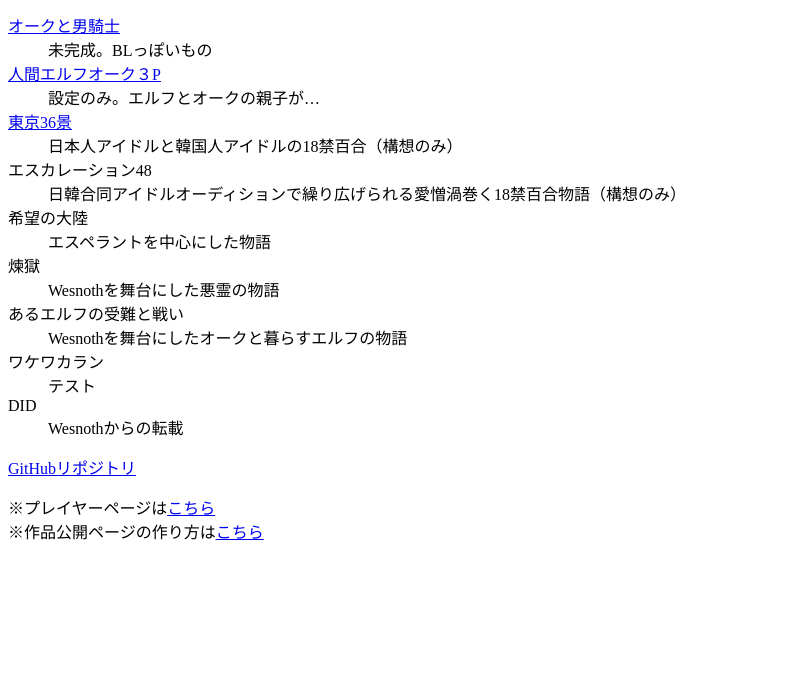
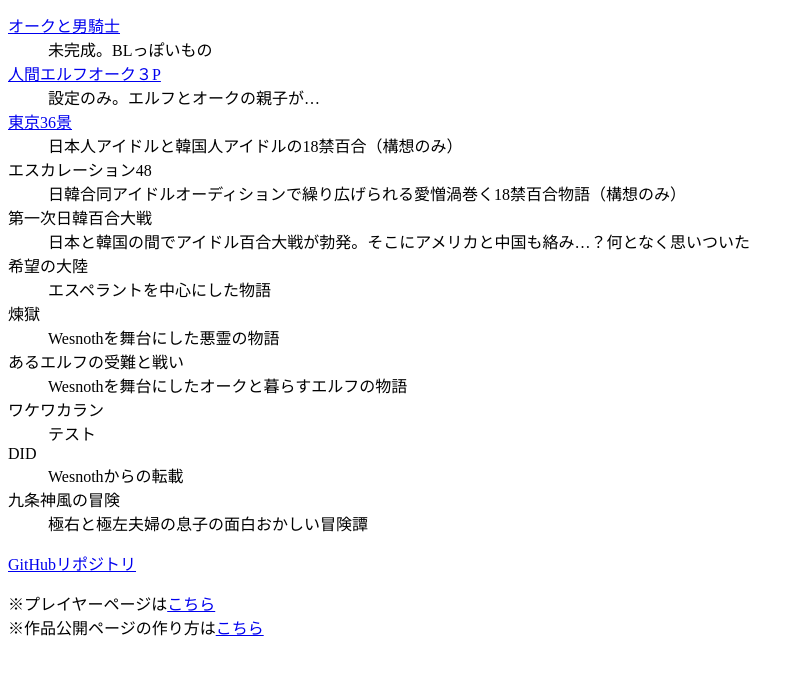
Before and after one commit to nandaka-furari/opennovel-products, a plain HTML site: page index.html in a window 1280 px wide. Shown: the part 116-790 px from the top of the page, without its empty margins (0-804 px from the left). Drawn offline with Linux system fonts and the light colour scheme.

Commit message:
作品の追加とトップの編集

```diff
--- a/index.html
+++ b/index.html
@@ -42,6 +42,8 @@ http://creativecommons.org/publicdomain/zero/1.0
 <dd>日本人アイドルと韓国人アイドルの18禁百合（構想のみ）</dd>
 <dt>エスカレーション48</dt>
 <dd>日韓合同アイドルオーディションで繰り広げられる愛憎渦巻く18禁百合物語（構想のみ）</dd>
+<dt>第一次日韓百合大戦</dt>
+<dd>日本と韓国の間でアイドル百合大戦が勃発。そこにアメリカと中国も絡み…？何となく思いついた</dd>
 <dt>希望の大陸</dt>
 <dd>エスペラントを中心にした物語</dd>
 <dt>煉獄</dt>
@@ -52,6 +54,8 @@ http://creativecommons.org/publicdomain/zero/1.0
 <dd>テスト</dd>
 <dt>DID</dt>
 <dd>Wesnothからの転載</dd>
+<dt>九条神風の冒険</dt>
+<dd>極右と極左夫婦の息子の面白おかしい冒険譚</dd>
 </dl>
 <p><a href="https://github.com/nandaka-furari/opennovel-products">GitHubリポジトリ</a></p>
 <div id="onp_products">
```
Also changed, not shown: 九条神風の冒険/シナリオ/九条神風の冒険.txt (added).
